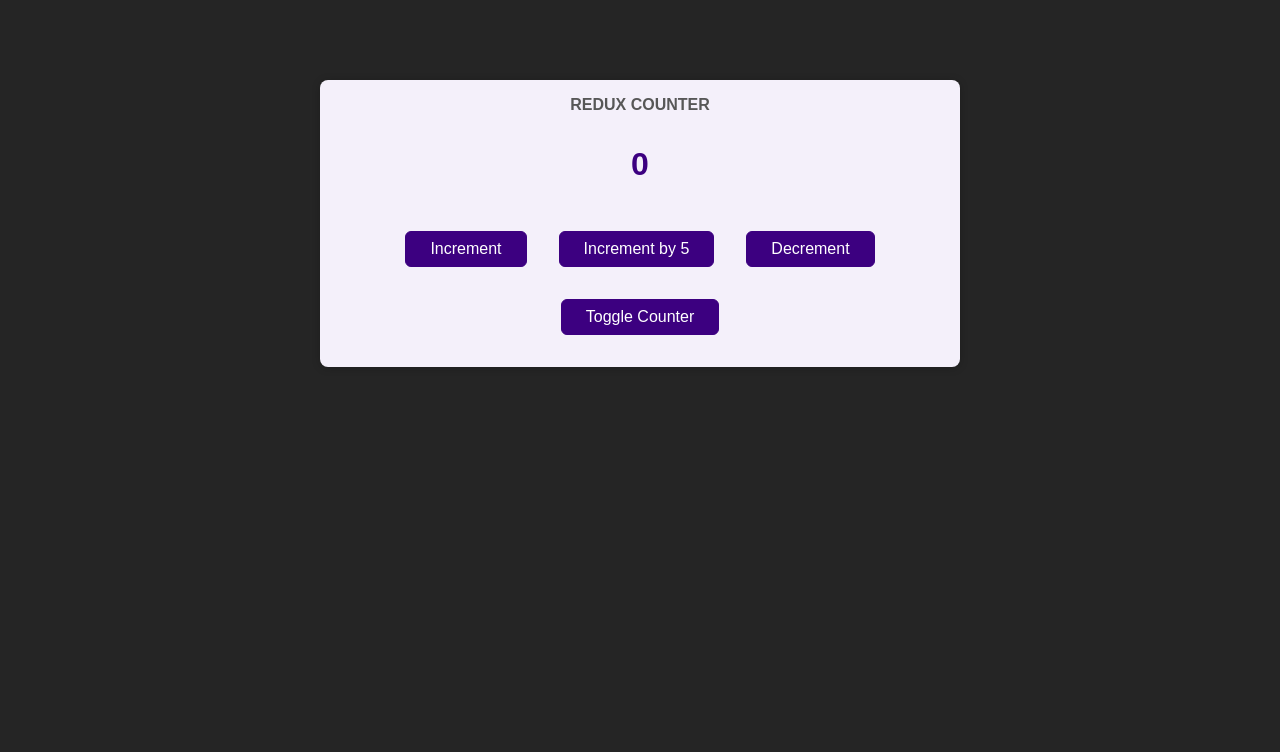
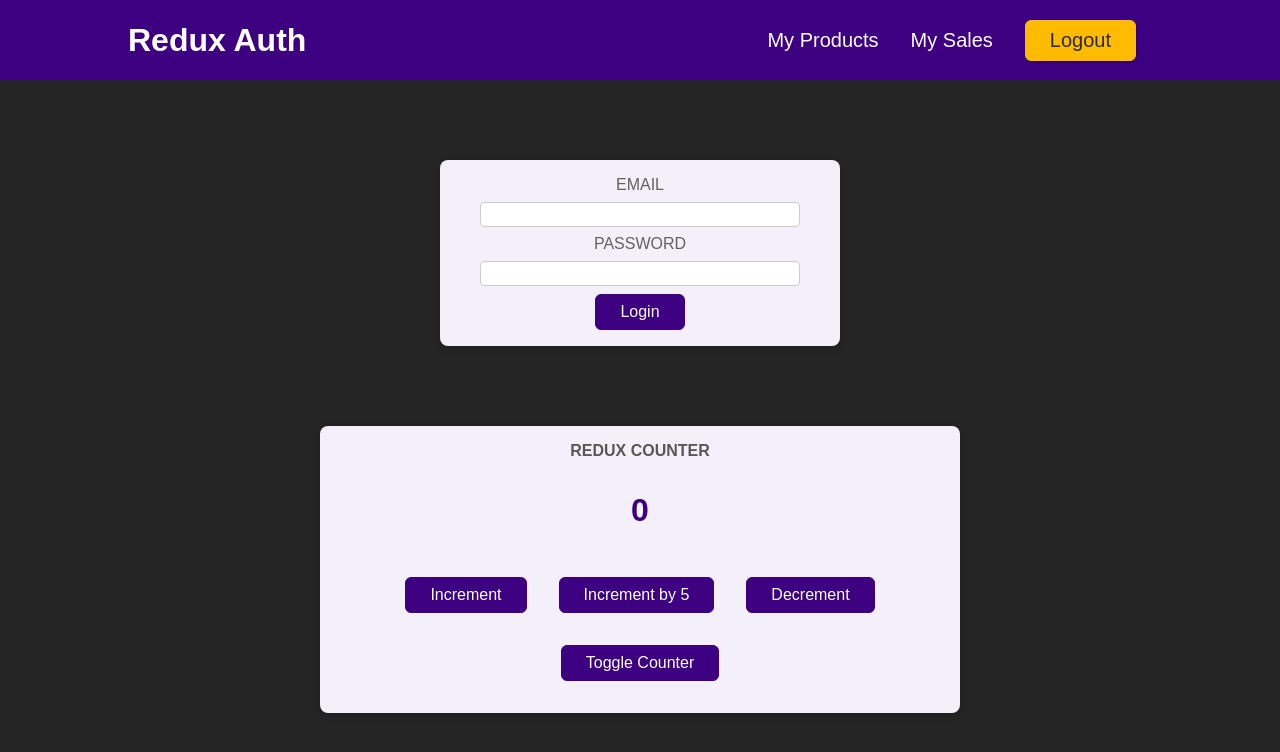
Before and after one commit to federerkristijan/10-redux, a React (Create React App) app: page / in a window 1280 px wide. Shown: the top 752 px of the page. Built offline with nearby package versions, Linux system fonts and the light colour scheme.

Commit message:
added fragment, header and auth in app.js

```diff
--- a/src/App.js
+++ b/src/App.js
@@ -1,9 +1,15 @@
-import Counter from './components/Counter';
-
+import Counter from "./components/Counter";
+import { Fragment } from "react";
+import Header from './components/Header';
+import Auth from './components/Auth';
 
 function App() {
   return (
-    <Counter />
+    <Fragment>
+      <Header />
+      <Auth />
+      <Counter />
+    </Fragment>
   );
 }
 
```
